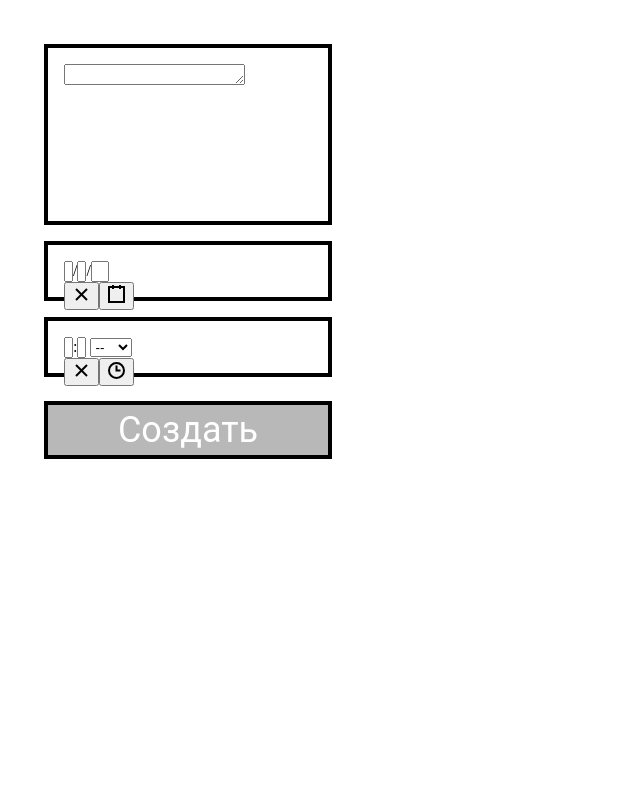
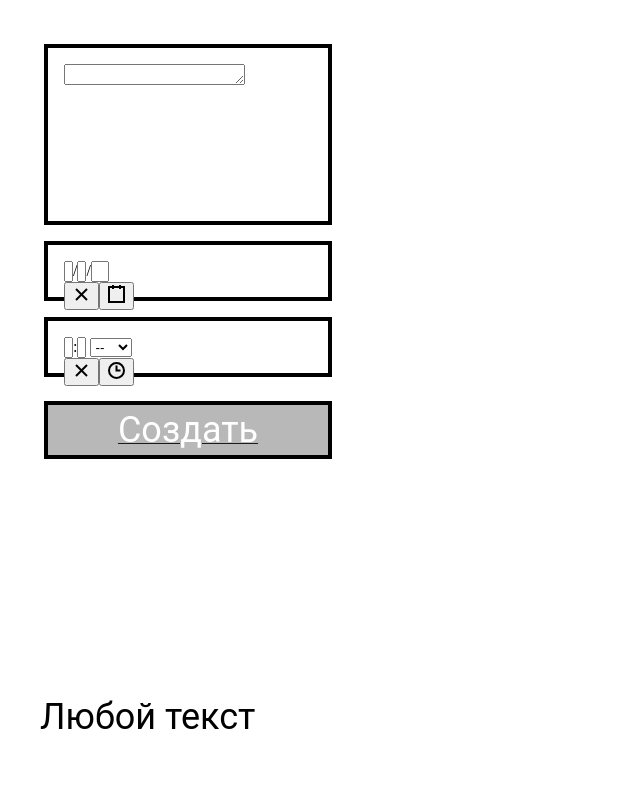
Before and after one commit to 5tronciy/Test, a React (Create React App) app: page /1 in a window 1280 px wide. Shown: the top 800 px of the page, without its empty margins (0-640 px from the left). Built offline with nearby package versions, Linux system fonts and the light colour scheme.

Commit message:
add Router

```diff
--- a/package.json
+++ b/package.json
@@ -13,6 +13,8 @@
     "react": "^17.0.1",
     "react-date-picker": "^8.0.5",
     "react-dom": "^17.0.1",
+    "react-router": "^5.2.0",
+    "react-router-dom": "^5.2.0",
     "react-scripts": "4.0.1",
     "react-textarea-autosize": "^8.3.0",
     "react-time-picker": "^4.1.1",
@@ -44,6 +46,8 @@
     ]
   },
   "devDependencies": {
+    "@types/react-router": "^5.1.8",
+    "@types/react-router-dom": "^5.1.6",
     "@types/react-time-picker": "^4.0.0"
   }
 }
--- a/src/App.tsx
+++ b/src/App.tsx
@@ -1,15 +1,20 @@
 import React from "react";
 import Input from "./components/Input";
+import Output from "./components/Output";
+import { BrowserRouter as Router, Switch, Route } from "react-router-dom";
 
 const RouterConnected = () => {
-  return <Router />;
+  return <App />;
 };
 
-export const Router = () => {
+export const App = () => {
   return (
-    <>
+    <Router>
       <Input />
-    </>
+      <Switch>
+        <Route path="/:params" children={<Output />} />
+      </Switch>
+    </Router>
   );
 };
 
--- a/src/components/Input.tsx
+++ b/src/components/Input.tsx
@@ -3,6 +3,7 @@ import DatePicker from "react-date-picker";
 import TimePicker from "react-time-picker";
 import TextareaAutosize from "react-textarea-autosize";
 import styles from "./Input.module.css";
+import { Link } from "react-router-dom";
 
 const InputConnected = () => {
   const onCreate = () => {};
@@ -48,7 +49,9 @@ export const Input = ({
         <TimePicker onChange={onChangeTime} value={timeValue} />
       </div>
       <button type="button" className={styles.create} onClick={onCreate}>
-        <span className={styles.buttonCreateName}>Создать</span>
+        <Link to="/params">
+          <span className={styles.buttonCreateName}>Создать</span>
+        </Link>
       </button>
     </div>
   );
--- a/src/components/Output.tsx
+++ b/src/components/Output.tsx
@@ -1,12 +1,16 @@
 import React from "react";
 import { DeltaTimeItem } from "./deltaTimeItem";
 import styles from "./Output.module.css";
+import { useParams } from "react-router";
 
 const OutputConnected = () => {
-  return <Output deltaTime={["7 лет", "10 месяцев", "2 дня"]} />;
+  const params: any = useParams();
+  return (
+    <Output deltaTime={["7 лет", "10 месяцев", "2 дня"]} params={params} />
+  );
 };
 
-export const Output = ({ deltaTime }: any) => {
+export const Output = ({ deltaTime, params }: any) => {
   return (
     <div className={styles.content}>
       <div className={styles.text}>Любой текст</div>
```
Also changed, not shown: 1 other file (tests, documents, lock files or other folders).
